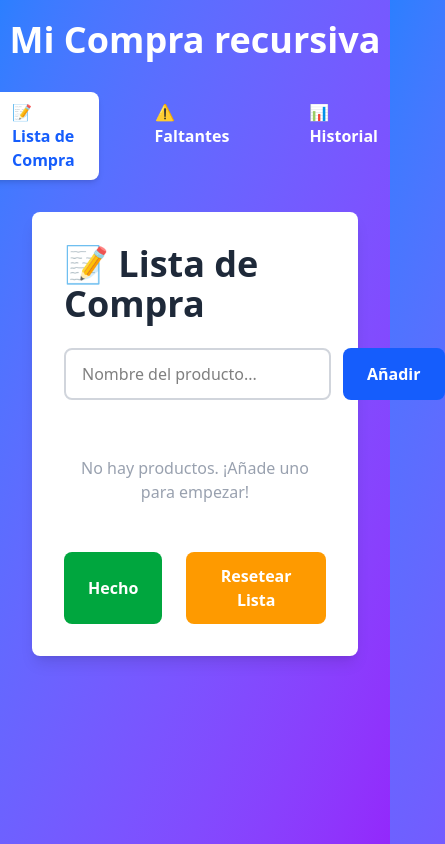
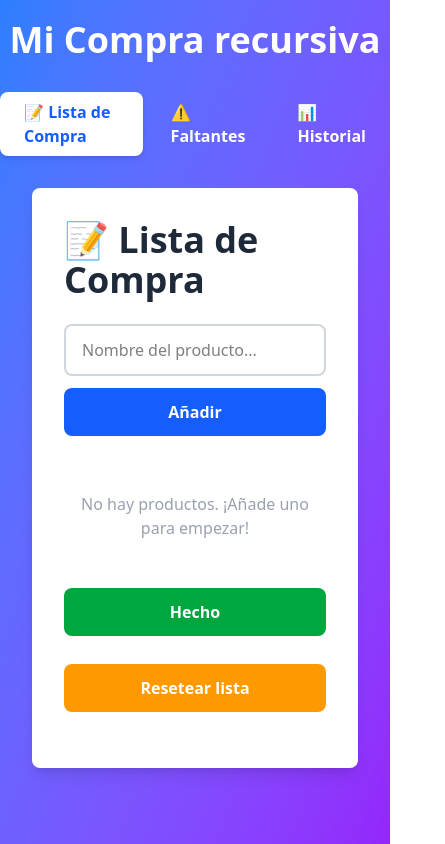
Before and after one commit to otazzu/proyecto-nextjs, a Next.js app: page / in a window 390 px wide. Shown: the top 844 px of the page, 445 px wide, since content can reach past the window. Built offline with nearby package versions, Linux system fonts and the light colour scheme.

Commit message:
Finish responsive design

```diff
--- a/app/components/Navbar.jsx
+++ b/app/components/Navbar.jsx
@@ -9,7 +9,7 @@ export default function Navbar() {
   const isActive = (path) => pathname === path
 
   return (
-      <nav className='flex justify-center space-x-8'>
+      <nav className='flex justify-center space-x-1 sm:space-x-8'>
         <Link
           href="/"
           className={`px-6 py-2 rounded-lg font-semibold transition ${
--- a/app/page.jsx
+++ b/app/page.jsx
@@ -88,7 +88,7 @@ export default function ListaCompraPage() {
           </h1>
 
           {/* Formulario */}
-          <div className="flex gap-3 mb-6">
+          <div className="flex flex-col md:flex-row gap-3 mb-6">
             <input
               type="text"
               value={newItem}
@@ -142,7 +142,7 @@ export default function ListaCompraPage() {
               ))
             )}
           </div>
-          <div className='flex justify-center gap-6'>
+          <div className='flex flex-col md:flex-row justify-center gap-3 mb-6'>
             <button
               className="mt-4 bg-green-600 text-white px-6 py-3 rounded-lg hover:bg-green-700 transition font-semibold"
               onClick={submitHandler}
@@ -153,7 +153,7 @@ export default function ListaCompraPage() {
               className="mt-4 bg-amber-500 text-white px-6 py-3 rounded-lg hover:bg-amber-600 transition font-semibold"
               onClick={resetList}
             >
-                Resetear Lista
+                Resetear lista
             </button>
           </div>
         </div>
```
